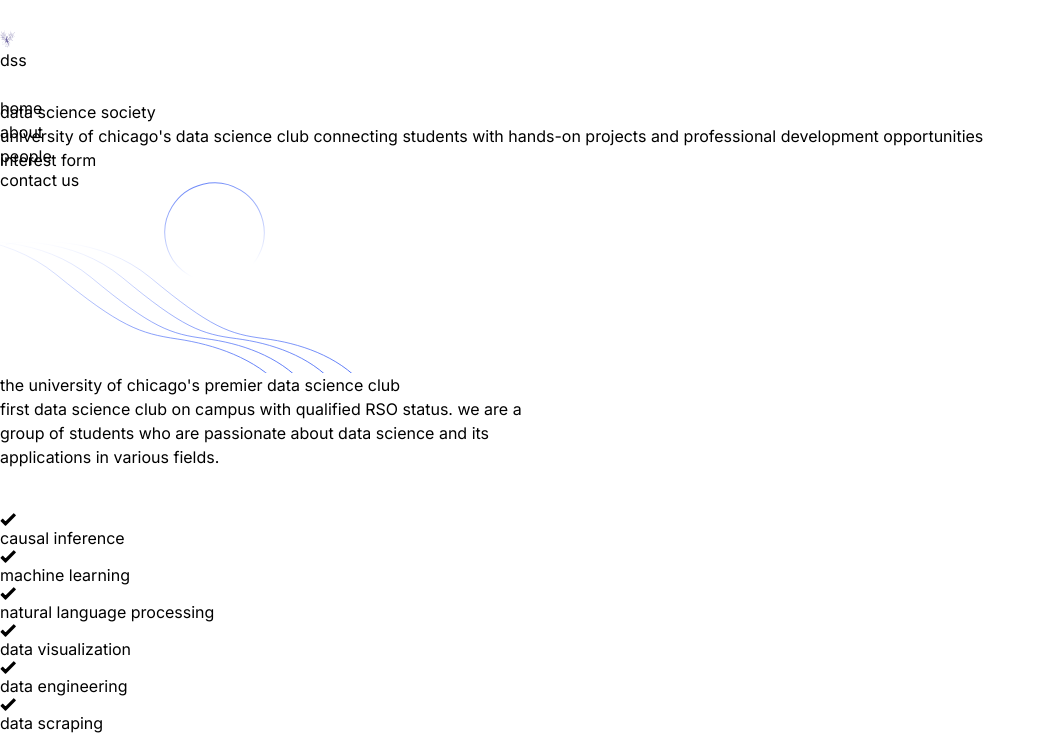
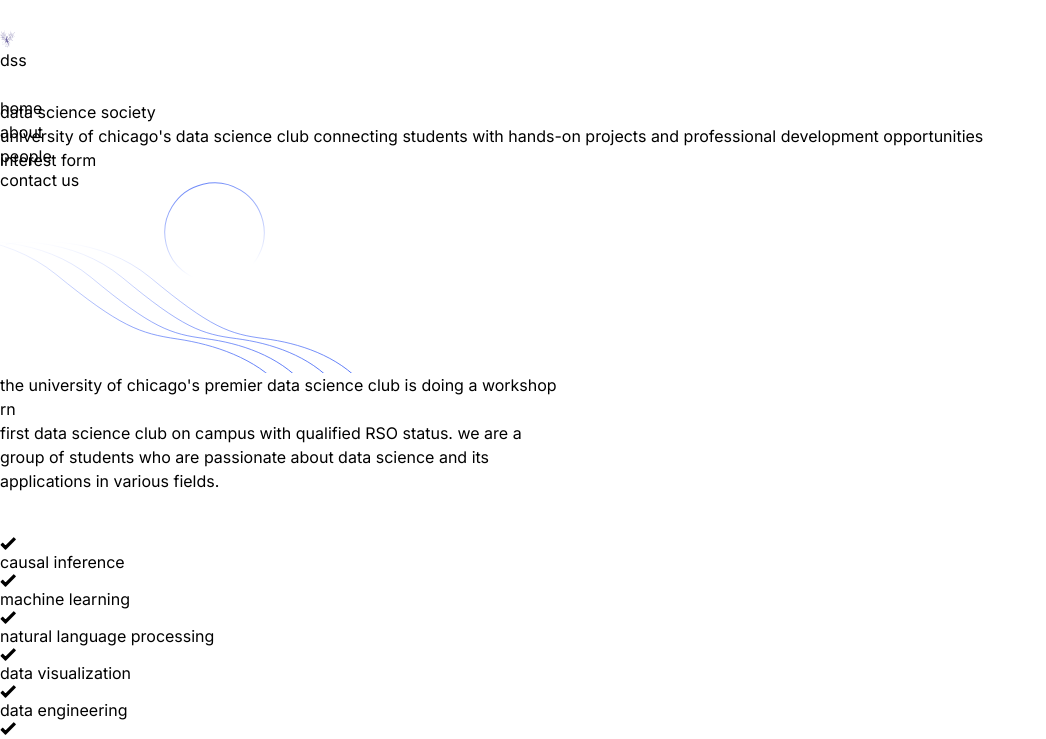
Before and after one commit to vincent1925/uchicago-dss, a Next.js app: page / in a window 1280 px wide. Shown: the top 739 px of the page, without its empty margins (0-1046 px from the left). Built offline with nearby package versions, Linux system fonts and the light colour scheme.

Commit message:
workshop test

```diff
--- a/src/components/About/AboutSectionOne.tsx
+++ b/src/components/About/AboutSectionOne.tsx
@@ -26,7 +26,7 @@
           <div className="-mx-4 flex flex-wrap items-center">
             <div className="w-full px-4 lg:w-1/2">
               <SectionTitle
-                title="the university of chicago's premier data science club"
+                title="the university of chicago's premier data science club is doing a workshop rn"
                 description={""}
                 paragraph="first data science club on campus with qualified RSO status. we are a group of students who are passionate about data science and its applications in various fields."
                 mb="44px"
```
